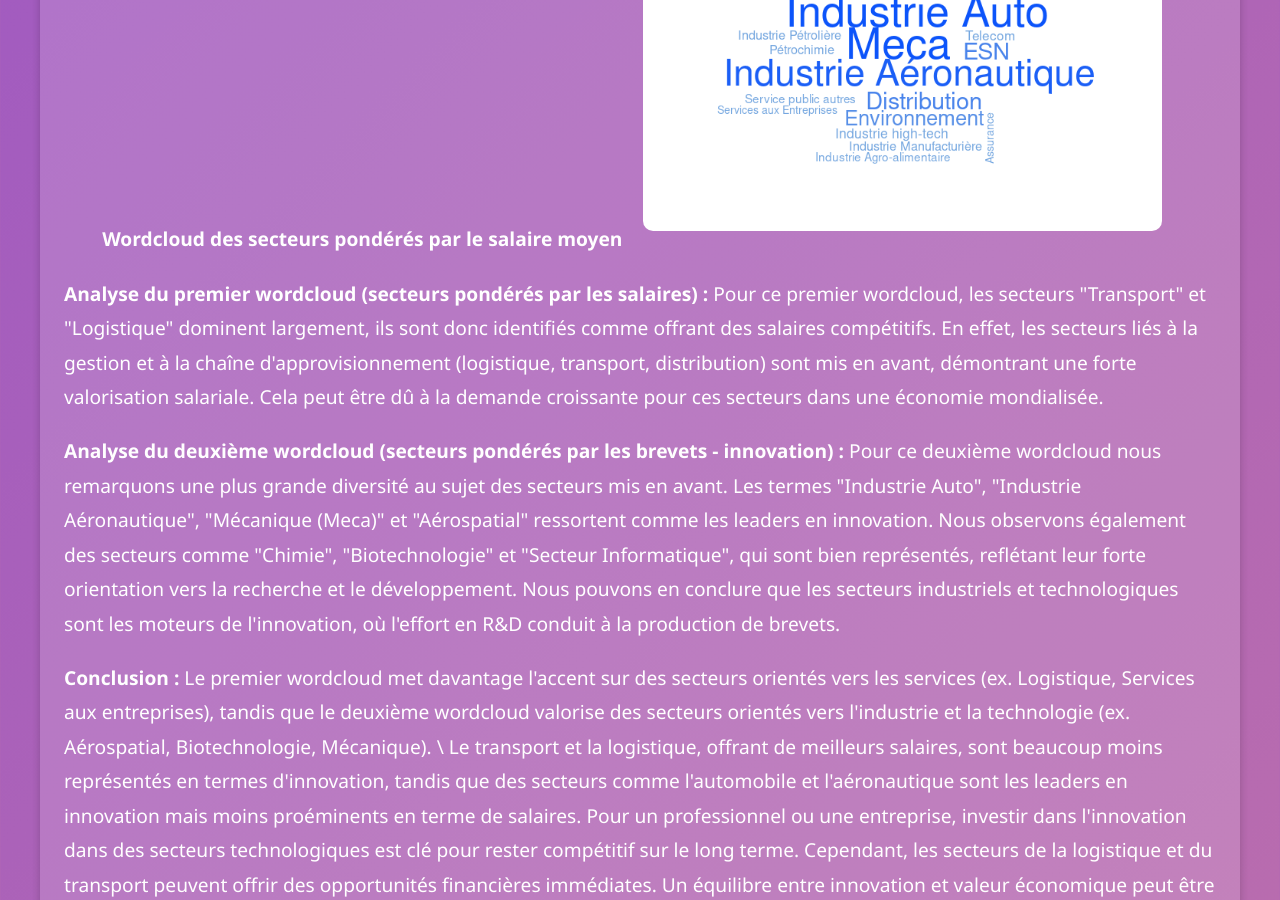
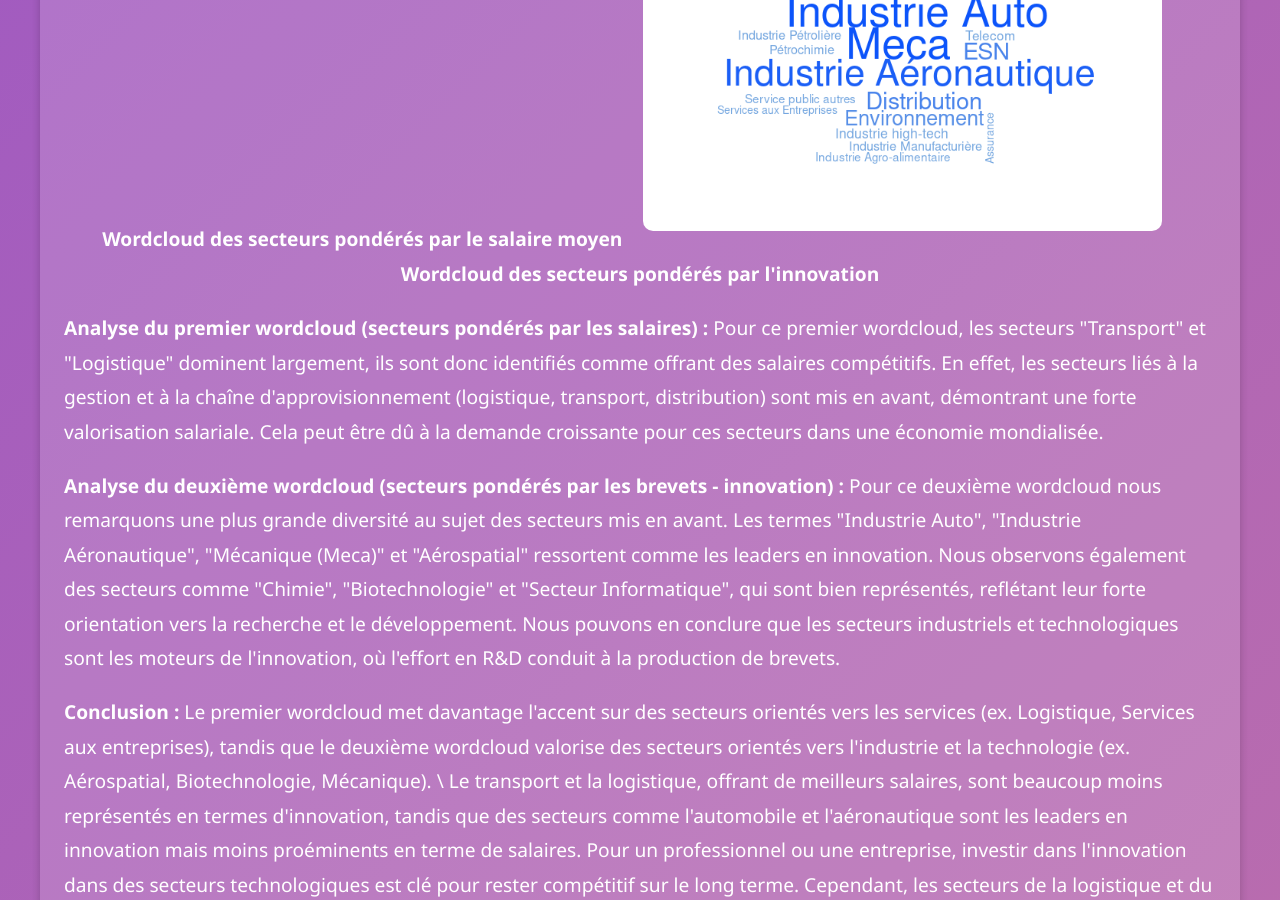
Before and after one commit to SebastienH422/ProjetR.smams, a Jekyll site: the page analyses.html, which Jekyll copies as it is, in a window 1280 px wide and 900 px high, scrolled down 1034 px. Built offline with Jekyll 4.4.1, drawn with Linux system fonts in a browser that asks for light colours.

Commit message:
Update analyses.html

```diff
--- a/analyses.html
+++ b/analyses.html
@@ -100,6 +100,8 @@
                     <br>
                     <strong>Wordcloud des secteurs pondérés par le salaire moyen</strong>
                     <img src="Images/WordBleu_brevets_petit.png" alt="Secteurs pondérés par l'innovation">
+                    <br>
+                    <strong>Wordcloud des secteurs pondérés par l'innovation</strong>
                 </p>
                 <p><strong>Analyse du premier wordcloud (secteurs pondérés par les salaires) :</strong>  Pour ce premier wordcloud, les secteurs "Transport" et "Logistique" dominent largement, ils sont donc identifiés comme offrant des salaires compétitifs. En effet, les secteurs liés à la gestion et à la chaîne d'approvisionnement (logistique, transport, distribution) sont mis en avant, démontrant une forte valorisation salariale. Cela peut être dû à la demande croissante pour ces secteurs dans une économie mondialisée.</p>
                 <p><strong>Analyse du deuxième wordcloud (secteurs pondérés par les brevets - innovation) :</strong> Pour ce deuxième wordcloud nous remarquons une plus grande diversité au sujet des secteurs mis en avant. Les termes "Industrie Auto", "Industrie Aéronautique", "Mécanique (Meca)" et "Aérospatial" ressortent comme les leaders en innovation. Nous observons également des secteurs comme "Chimie", "Biotechnologie" et "Secteur Informatique", qui sont bien représentés, reflétant leur forte orientation vers la recherche et le développement. Nous pouvons en conclure que les secteurs industriels et technologiques sont les moteurs de l'innovation, où l'effort en R&D conduit à la production de brevets.
```
